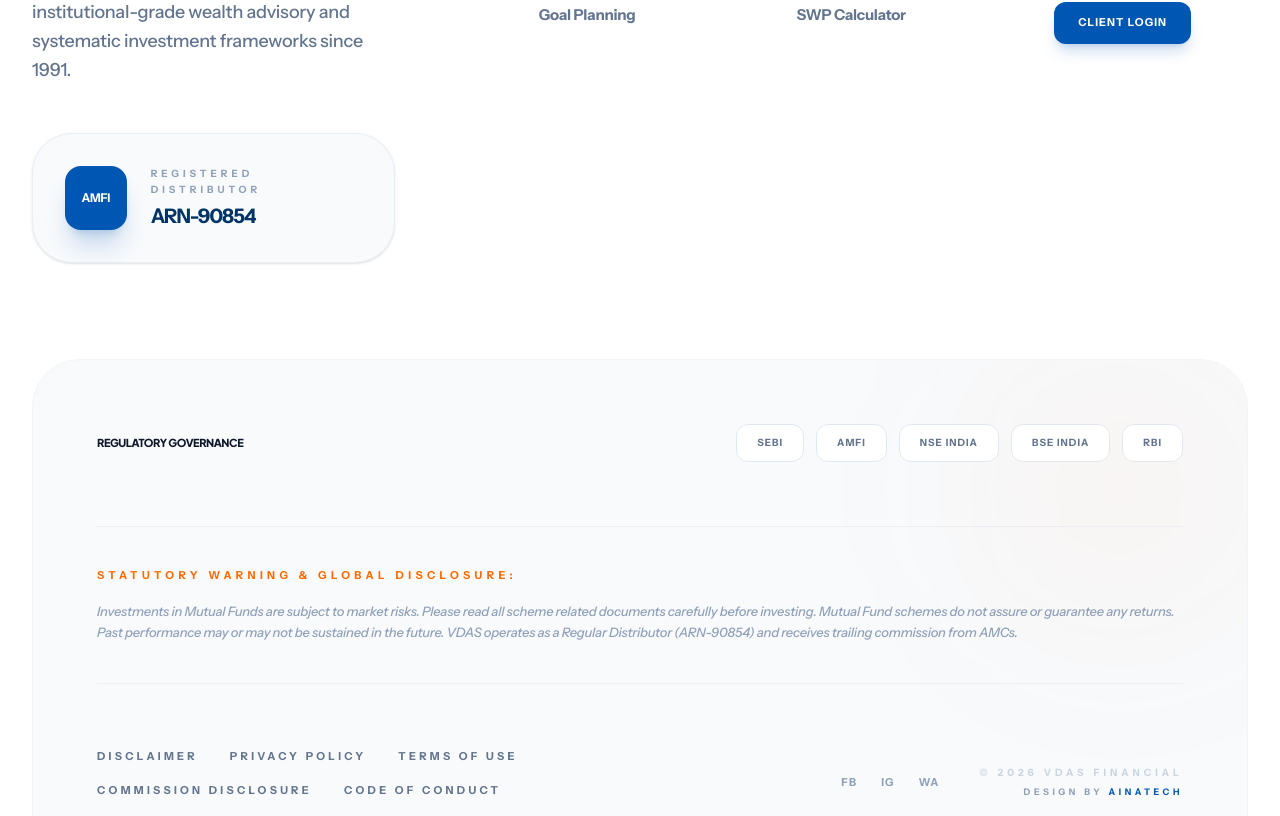
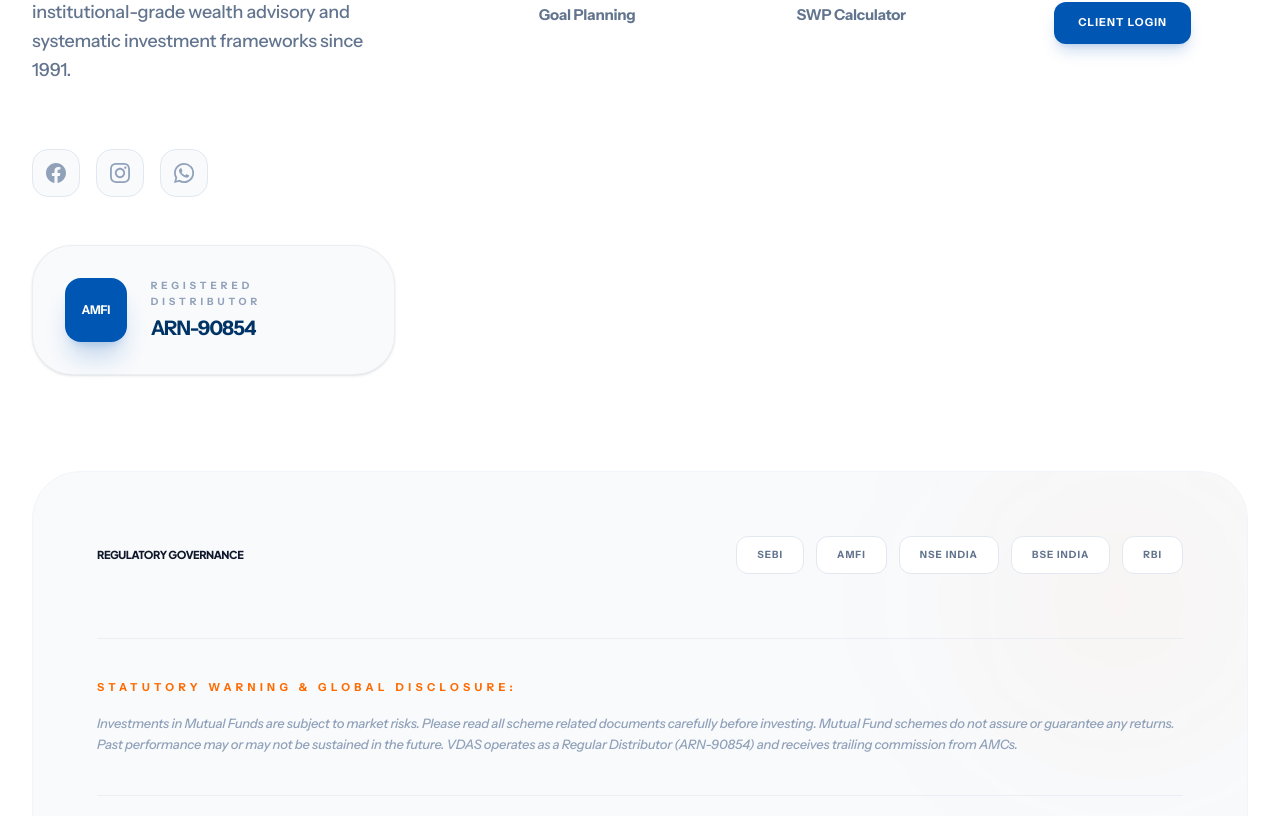
Before and after one commit to JDPATEL-1410/vdas, a React (Vite) app: page / in a window 1280 px wide. Shown: the part 7164-7980 px from the top of the page. Built offline with nearby package versions, Linux system fonts and the light colour scheme; no server answers.

Commit message:
Integrated social media icons and refined footer layout

```diff
--- a/src/components/layout/Footer.tsx
+++ b/src/components/layout/Footer.tsx
@@ -42,6 +42,36 @@
   { label: 'RBI', href: 'https://www.rbi.org.in' },
 ]
 
+const SOCIAL_LINKS = [
+  {
+    label: 'Facebook',
+    href: 'https://facebook.com/people/Vishwas-Deshpande/61575131799781/',
+    icon: (
+      <svg className="w-5 h-5" fill="currentColor" viewBox="0 0 24 24">
+        <path d="M24 12.073c0-6.627-5.373-12-12-12s-12 5.373-12 12c0 5.99 4.388 10.954 10.125 11.854v-8.385H7.078v-3.47h3.047V9.43c0-3.007 1.792-4.669 4.533-4.669 1.312 0 2.686.235 2.686.235v2.953H15.83c-1.491 0-1.956.925-1.956 1.874v2.25h3.328l-.532 3.47h-2.796v8.385C19.612 23.027 24 18.062 24 12.073z"/>
+      </svg>
+    )
+  },
+  {
+    label: 'Instagram',
+    href: 'https://instagram.com/vvd_officials',
+    icon: (
+      <svg className="w-5 h-5" fill="currentColor" viewBox="0 0 24 24">
+        <path d="M12 2.163c3.204 0 3.584.012 4.85.07 3.252.148 4.771 1.691 4.919 4.919.058 1.265.069 1.645.069 4.849 0 3.205-.012 3.584-.069 4.849-.149 3.225-1.664 4.771-4.919 4.919-1.266.058-1.644.07-4.85.07-3.204 0-3.584-.012-4.849-.07-3.26-.149-4.771-1.699-4.919-4.92-.058-1.265-.07-1.644-.07-4.849 0-3.204.013-3.583.07-4.849.149-3.227 1.664-4.771 4.919-4.919 1.266-.057 1.645-.069 4.849-.069zm0-2.163c-3.259 0-3.667.014-4.947.072-4.358.2-6.78 2.618-6.98 6.98-.059 1.281-.073 1.689-.073 4.948 0 3.259.014 3.668.072 4.948.2 4.358 2.618 6.78 6.98 6.98 1.281.058 1.689.072 4.948.072 3.259 0 3.668-.014 4.948-.072 4.354-.2 6.782-2.618 6.979-6.98.059-1.28.073-1.689.073-4.948 0-3.259-.014-3.667-.072-4.947-.196-4.354-2.617-6.78-6.979-6.98-1.281-.059-1.69-.073-4.949-.073zm0 5.838c-3.403 0-6.162 2.759-6.162 6.162s2.759 6.163 6.162 6.163 6.162-2.759 6.162-6.163c0-3.403-2.759-6.162-6.162-6.162zm0 10.162c-2.209 0-4-1.79-4-4 0-2.209 1.791-4 4-4s4 1.791 4 4c0 2.21-1.791 4-4 4zm6.406-11.845c-.796 0-1.441.645-1.441 1.44s.645 1.44 1.441 1.44c.795 0 1.439-.645 1.439-1.44s-.644-1.44-1.439-1.44z"/>
+      </svg>
+    )
+  },
+  {
+    label: 'WhatsApp',
+    href: 'https://wa.me/919822000000',
+    icon: (
+      <svg className="w-5 h-5" fill="currentColor" viewBox="0 0 24 24">
+        <path d="M17.472 14.382c-.297-.149-1.758-.867-2.03-.967-.273-.099-.471-.148-.67.15-.197.297-.767.966-.94 1.164-.173.199-.347.223-.644.075-.297-.15-1.255-.463-2.39-1.475-.883-.788-1.48-1.761-1.653-2.059-.173-.297-.018-.458.13-.606.134-.133.298-.347.446-.52.149-.174.198-.298.298-.497.099-.198.05-.371-.025-.52-.075-.149-.669-1.612-.916-2.207-.242-.579-.487-.5-.669-.51-.173-.008-.371-.01-.57-.01-.198 0-.52.074-.792.372-.272.297-1.04 1.016-1.04 2.479 0 1.462 1.065 2.875 1.213 3.074.149.198 2.096 3.2 5.077 4.487.709.306 1.262.489 1.694.625.712.227 1.36.195 1.871.118.571-.085 1.758-.719 2.006-1.413.248-.694.248-1.289.173-1.413-.074-.124-.272-.198-.57-.347m-5.421 7.403h-.004a9.87 9.87 0 01-5.031-1.378l-.361-.214-3.741.982.998-3.648-.235-.374a9.86 9.86 0 01-1.51-5.26c.001-5.45 4.436-9.884 9.888-9.884 2.64 0 5.122 1.03 6.988 2.898a9.825 9.825 0 012.893 6.994c-.003 5.45-4.437 9.884-9.885 9.884m8.413-18.297A11.815 11.815 0 0012.05 0C5.414 0 .018 5.396.015 12.03c0 2.12.554 4.189 1.604 6.04L0 24l6.104-1.602a11.803 11.803 0 005.94 1.597h.005c6.634 0 12.031-5.397 12.034-12.03a11.75 11.75 0 00-3.483-8.528z"/>
+      </svg>
+    )
+  }
+]
+
 export default function Footer() {
   return (
     <footer className="bg-white border-t border-slate-200 pt-32 pb-12 font-body relative overflow-hidden">
@@ -65,6 +95,24 @@
               <p className="text-slate-500 text-lg font-medium leading-relaxed max-w-sm">
                 Vishwas Deshpande Associates provides institutional-grade wealth advisory and systematic investment frameworks since 1991.
               </p>
+            </div>
+
+            {/* Social Icons - Now Properly Placed here or bottom */}
+            <div className="flex items-center gap-4 pt-4">
+              {SOCIAL_LINKS.map(s => (
+                <a
+                  key={s.label}
+                  href={s.href}
+                  target="_blank"
+                  rel="noopener noreferrer"
+                  className="w-12 h-12 rounded-2xl bg-slate-50 border border-slate-200 flex items-center justify-center text-slate-400 hover:text-white hover:bg-vdas-orange hover:border-vdas-orange hover:shadow-xl transition-all duration-500 group"
+                  title={s.label}
+                >
+                  <div className="group-hover:scale-110 transition-transform duration-500">
+                    {s.icon}
+                  </div>
+                </a>
+              ))}
             </div>
 
             <div className="bg-slate-50 rounded-[2.5rem] p-8 border border-slate-200/60 shadow-sm inline-flex items-center gap-6">
@@ -122,7 +170,7 @@
           </div>
         </div>
 
-        {/* ── Unified Compliance & Social Block ── */}
+        {/* ── Unified Compliance Section ── */}
         <div className="bg-slate-50 rounded-[3rem] p-10 lg:p-16 border border-slate-100 relative overflow-hidden">
           <div className="absolute top-0 right-0 w-64 h-64 bg-vdas-orange/5 rounded-full blur-[100px]" />
 
@@ -146,9 +194,9 @@
               Investments in Mutual Funds are subject to market risks. Please read all scheme related documents carefully before investing. Mutual Fund schemes do not assure or guarantee any returns. Past performance may or may not be sustained in the future. VDAS operates as a Regular Distributor (ARN-90854) and receives trailing commission from AMCs.
             </p>
 
-            {/* Tier 3: Legal & Social & Credits */}
-            <div className="grid lg:grid-cols-2 gap-12 items-end">
-              <div className="flex flex-wrap gap-x-8 gap-y-4">
+            {/* Tier 3: Legal & Credits */}
+            <div className="flex flex-col lg:flex-row items-center justify-between gap-12 pt-4">
+              <div className="flex flex-wrap justify-center lg:justify-start gap-x-8 gap-y-4">
                 {LEGAL.map(l => (
                   l.external ? (
                     <a key={l.label} href={l.href} target="_blank" rel="noopener noreferrer" className="text-[11px] font-black text-slate-500 hover:text-vdas-blue transition-colors uppercase tracking-[0.3em]">{l.label}</a>
@@ -158,16 +206,9 @@
                 ))}
               </div>
 
-              <div className="flex flex-col md:flex-row items-center lg:justify-end gap-10">
-                <div className="flex items-center gap-6">
-                   <a href="https://facebook.com/people/Vishwas-Deshpande/61575131799781/" target="_blank" rel="noopener noreferrer" className="text-slate-400 hover:text-vdas-blue transition-colors font-black text-[11px] tracking-widest">FB</a>
-                   <a href="https://instagram.com/vvd_officials" target="_blank" rel="noopener noreferrer" className="text-slate-400 hover:text-vdas-blue transition-colors font-black text-[11px] tracking-widest">IG</a>
-                   <a href="https://wa.me/919822000000" target="_blank" rel="noopener noreferrer" className="text-slate-400 hover:text-vdas-blue transition-colors font-black text-[11px] tracking-widest">WA</a>
-                </div>
-                <div className="text-center md:text-right">
-                  <p className="text-[10px] font-black text-slate-300 uppercase tracking-[0.4em] mb-1">© {new Date().getFullYear()} VDAS FINANCIAL</p>
-                  <p className="text-[9px] font-black text-slate-400 uppercase tracking-[0.4em]">Design by <a href="https://ainatech.in" target="_blank" rel="noopener noreferrer" className="text-vdas-blue hover:text-vdas-orange transition-colors">AINATECH</a></p>
-                </div>
+              <div className="text-center lg:text-right">
+                <p className="text-[10px] font-black text-slate-300 uppercase tracking-[0.4em] mb-1">© {new Date().getFullYear()} VDAS FINANCIAL</p>
+                <p className="text-[9px] font-black text-slate-400 uppercase tracking-[0.4em]">Design by <a href="https://ainatech.in" target="_blank" rel="noopener noreferrer" className="text-vdas-blue hover:text-vdas-orange transition-colors">AINATECH</a></p>
               </div>
             </div>
           </div>
```
